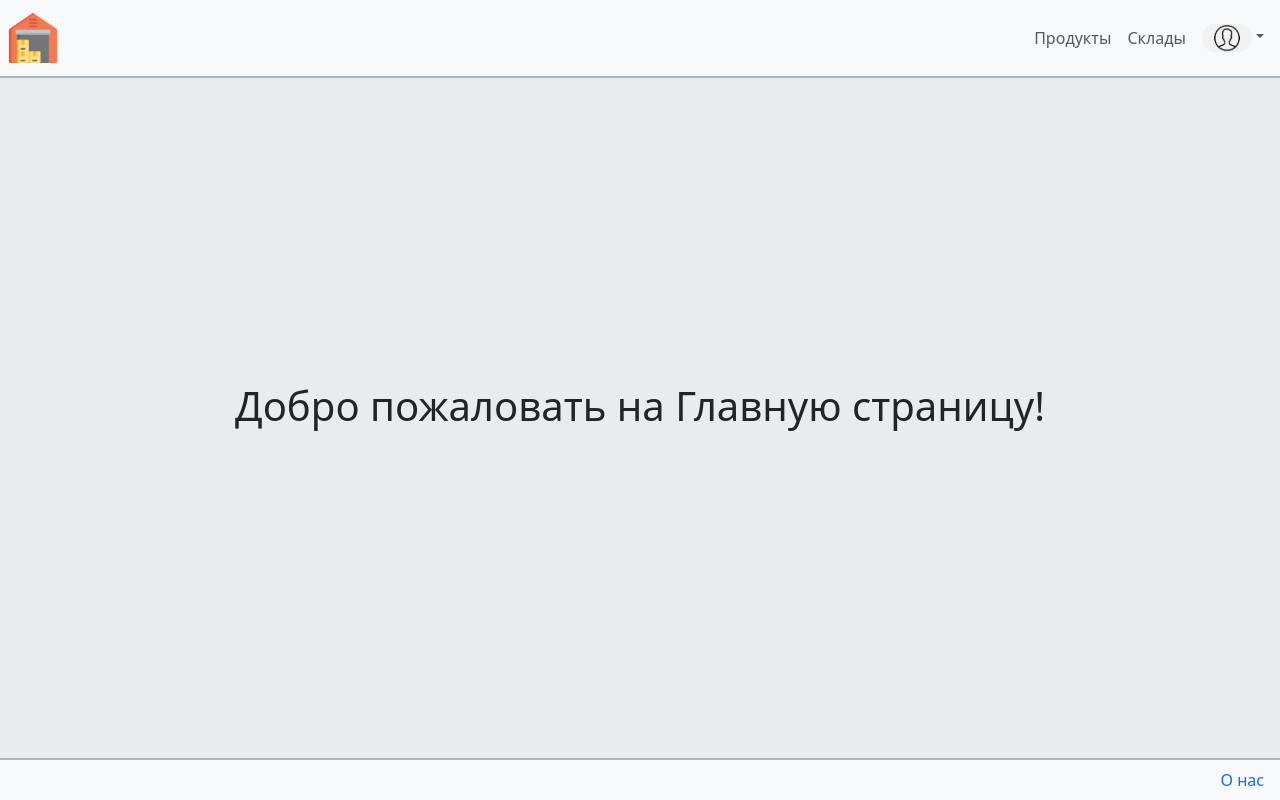
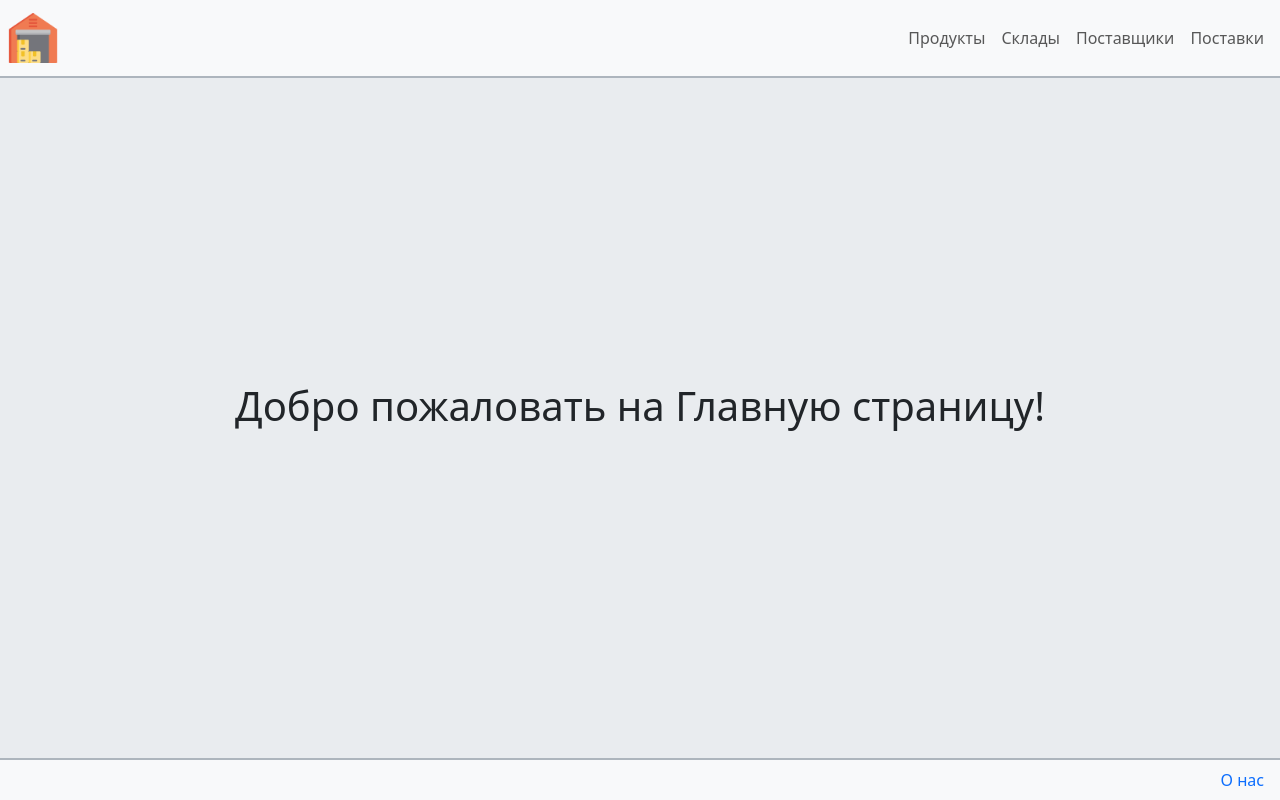
Before and after one commit to Maxim1720/InventoryVista, a React (Create React App) app in the folder InventoryVista-frontend/: page / in a window 1280 px wide. Built offline with nearby package versions, Linux system fonts and the light colour scheme; the HTML template or start-up script is replaced by a standard one.

Commit message:
to add routes

```diff
--- a/InventoryVista-frontend/src/App.js
+++ b/InventoryVista-frontend/src/App.js
@@ -7,8 +7,12 @@ import AboutPage from './pages/AboutPage';
 import ProductsPage from "./pages/products/ProductsPage";
 import ProductPageWrapper from "./pages/products/ProductPage";
 import WareHousesPage from "./pages/wareHouse/WareHousesPage";
-import ProductUpdater from "./components/product/ProductUpdater";
 import ProductUpdaterWrapper from "./components/product/ProductUpdater";
+import ExpirationHistoryWrapper from "./components/expiration-date-story/ExpirationHistory";
+import SuppliersTabs from "./components/supplier/SuppliersTabs";
+import SupplierUpdaterWrapper from "./components/supplier/SupplierUpdater";
+import SupplyUpdaterWrapper from "./components/supplies/SupplyUpdater";
+import SuppliesPage from "./components/supplies/SuppliesPage";
 
 
 function App() {
@@ -22,8 +26,16 @@ function App() {
                     <Route path="/about" element={<AboutPage/>}/>
                     <Route path="/products" element={<ProductsPage/>}></Route>
                     <Route path="/products/:id/update" element={<ProductUpdaterWrapper/>}/>
+                    <Route path="/products/:id/history" element={<ExpirationHistoryWrapper/>}/>
                     <Route path="/products/:id" element={<ProductPageWrapper/>}/>
                     <Route path="/warehouses" element={<WareHousesPage/>}/>
+                    <Route path="/suppliers" element={<SuppliersTabs/>}/>
+                    <Route path="/suppliers/:id/update" element={<SupplierUpdaterWrapper/>}/>
+
+                    <Route path="/supplies/:id/update" element={<SupplyUpdaterWrapper/>}/>
+                    <Route path="/supplies/" element={<SuppliesPage/>}/>
+
+
                 </Routes>
             </BrowserRouter>
         </>
--- a/InventoryVista-frontend/src/components/Navigation.js
+++ b/InventoryVista-frontend/src/components/Navigation.js
@@ -8,6 +8,9 @@ class Navigation extends React.Component{
 
     constructor(props) {
         super(props);
+        this.state = {
+            isAuthorized: false
+        }
     }
 
     render() {
@@ -38,12 +41,20 @@ class Navigation extends React.Component{
                                 </Link>
                             </li>
 
-                            <li className="nav-item dropdown d-flex justify-content-center flex-column align-items-center">
+                            <li className="nav-item">
+                                {this.#suppliers()}
+                            </li>
+
+                            <li className="nav-item">
+                                {this.#supplies()}
+                            </li>
+
+                           {/* <li className="nav-item dropdown d-flex justify-content-center flex-column align-items-center">
                                     <Link className="nav-link dropdown-toggle " data-bs-toggle="dropdown" to="#">
                                         <img className="rounded-pill" src={avatarIcon} style={{width: 50 + "px"}} alt={"avatar"}/>
                                     </Link>
                                 {this.#authNav()}
-                            </li>
+                            </li>*/}
                         </ul>
                     </div>
                 </div>
@@ -53,7 +64,7 @@ class Navigation extends React.Component{
     }
 
     #authNav(){
-        if(!this.props.isAuthorized){
+        if(!this.state.isAuthorized){
             return(
                 <ul className="dropdown-menu dropdown-menu-end ">
                     <li className="dropdown-item">
@@ -67,6 +78,22 @@ class Navigation extends React.Component{
         }
         return <></>
     }
-};
+
+    #suppliers(){
+        return(
+            <Link className="nav-link" to={"/suppliers"}>
+                Поставщики
+            </Link>
+        );
+    }
+
+    #supplies(){
+        return(
+            <Link className="nav-link" to={"/supplies"}>
+                Поставки
+            </Link>
+        );
+    }
+}
 
 export default Navigation;
```
